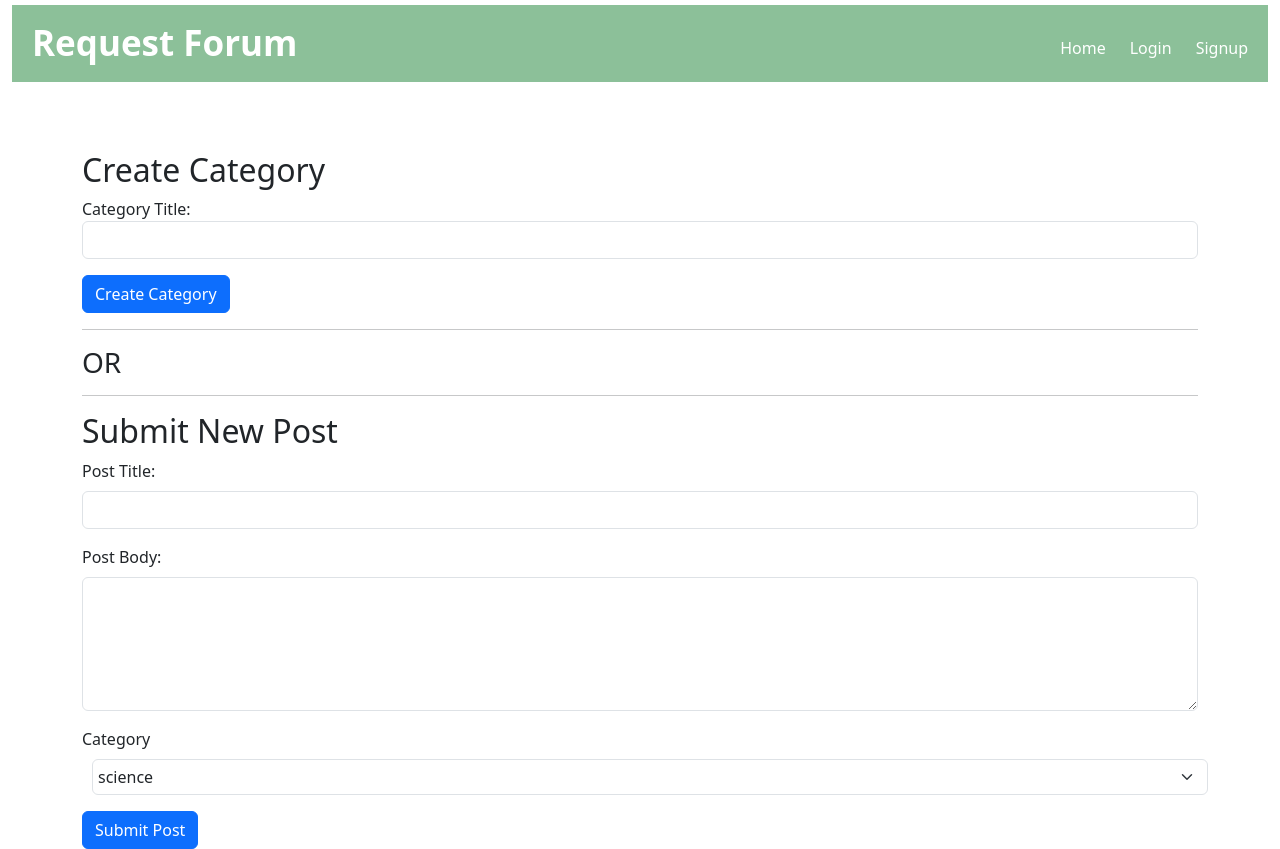
After one commit to alan22222/Request-forum-Agile-webDev, a Flask app: page /create in a window 1280 px wide. The commit adds this page. Run offline with Flask 3, Linux system fonts and the light colour scheme.

Commit message:
Updated Feature: Create category and posts within same page, using preexisting code. Additional update to navigation to reflect new create page structure.

```diff
--- a/website/app.py
+++ b/website/app.py
@@ -65,51 +65,49 @@ def logout():
 
 # Content Routes
 
-# Category Creation Page
-@app.route('/category', methods=['GET', 'POST'])
-def category():
-    # Category route implementation
+# Combined Category Creation and Post Submission Page
+@app.route('/create', methods=['GET', 'POST'])
+def create():
     if request.method == 'POST':
-        title = request.form.get('title')
-        if title:
-            new_category = Category(title=title)
-            db.session.add(new_category)
-            db.session.commit()
-            flash('Category added successfully!','success')
-            return redirect(url_for('home'))
-        else:
-            flash('The title  is required.','error')
+        # If the form is submitted for creating a new category
+        if 'new_category' in request.form:
+            title = request.form.get('title')
+            if title:
+                new_category = Category(title=title)
+                db.session.add(new_category)
+                db.session.commit()
+                flash('Category added successfully!', 'success')
 
-    return render_template('category.html',user=current_user)
+                # Redirect to the same page to clear form data and refresh
+                return redirect(url_for('create'))
+            else:
+                flash('The title is required.', 'error')
 
-# Post Submission Page
-@app.route('/question', methods=['GET', 'POST'])
-def question():
-    # Question route implementation
-    if request.method == 'POST':
-        title = request.form.get('title')
-        body = request.form.get('body')
-        category_ids = request.form.getlist('category')  # This should be the name of the input field for categories in your form.
+        # If the form is submitted for posting a new question
+        elif 'new_question' in request.form:
+            title = request.form.get('title')
+            body = request.form.get('body')
+            category_ids = request.form.getlist('category')
 
-        if not title or not body:
-            flash('both title and body are required.', 'error')
-            return redirect(url_for('question'))
+            if not title or not body:
+                flash('Both title and body are required.', 'error')
+            else:
+                new_question = Question(title=title, body=body, user_id=current_user.id)
+                db.session.add(new_question)
+                db.session.flush()
 
-        new_question = Question(title=title, body=body, user_id=current_user.id)
-        db.session.add(new_question)
-        db.session.flush()  # Ensure 'id' is available if needed before commit for newly created question.
+                if category_ids:
+                    categories = Category.query.filter(Category.id.in_(category_ids)).all()
+                    new_question.categories.extend(categories)
 
-        # Handle categories
-        if category_ids:
-            categories = Category.query.filter(Category.id.in_(category_ids)).all()
-            new_question.categories.extend(categories)
+                db.session.commit()
+                flash('Question submitted successfully!', 'success')
 
-        db.session.commit()
-        flash('Question submitted successfully!', 'success')
-        return redirect(url_for('home'))
+                # Redirect to the same page to clear form data and refresh
+                return redirect(url_for('create'))
 
     categories = Category.query.all()
-    return render_template('questiontemplate.html', categories=categories, user=current_user)
+    return render_template('create.html', categories=categories, user=current_user)
 
 # Feed View Page
 @app.route('/feed', methods=['GET', 'POST'])
--- /dev/null
+++ b/website/templates/create.html
@@ -0,0 +1,82 @@
+<!DOCTYPE html>
+<html lang="en">
+<head>
+    <meta charset="UTF-8">
+    <meta name="viewport" content="width=device-width, initial-scale=1.0">
+
+    <link rel= "stylesheet" type= "text/css" href= "{{ url_for('static',filename='style.css') }}">
+    <link href="https://cdn.jsdelivr.net/npm/bootstrap@5.3.0/dist/css/bootstrap.min.css" rel="stylesheet">
+
+
+
+    <title>Make a Post</title>
+</head>
+<body>
+    <header>
+        <nav>
+            <ul class="nav-bar">
+                <div class="logo"><a href="">Request Forum</a></div>
+            <input type="checkbox" id="check">
+            <span class="menu">
+                {%if user.is_authenticated%}
+                <li><a href="{{ url_for('home') }}">Home</a></li>
+                <li><a href="{{ url_for('feed') }}">Feed</a></li>
+                <li><a href="{{ url_for('create') }}">Create</a></li>
+                <li><a href="{{ url_for('logout') }}">Logout</a></li>
+
+                {% else %}
+                <li><a href="{{ url_for('home') }}">Home</a></li>
+                <li><a href="{{ url_for('login') }}">Login</a></li>
+                <li><a href="{{ url_for('signup') }}">Signup</a></li>
+
+                {% endif %}
+                <label for="check" class="close-menu"><i class="fas fa-times"></i></label>
+            </span>
+            <label for="check" class="open-menu"><i class="fas fa-bars"></i></label>
+
+            </ul>
+        </nav>
+    </header>
+
+    <div class="container mt-5">
+        <!-- Category Creation Form -->
+        <h2>Create Category</h2>
+        <form action="{{ url_for('create') }}" method="POST">
+            <div class="mb-3">
+                <label for="category_title">Category Title:</label>
+                <input type="text" class="form-control" id="category_title" name="title" required>
+            </div>
+            <button type="submit" class="btn btn-primary" name="new_category">Create Category</button>
+        </form>
+
+        <hr>
+        <h3 style="justify-content: center;">OR</h3>
+        <hr>
+
+        <!-- Post Submission Form -->
+        <h2>Submit New Post</h2>
+        <form action="{{ url_for('create') }}" method="POST">
+            <div class="mb-3">
+                <label for="post_title" class="form-label">Post Title:</label>
+                <input type="text" class="form-control" id="post_title" name="title" required>
+            </div>
+            <div class="mb-3">
+                <label for="post_body" class="form-label">Post Body:</label>
+                <textarea class="form-control" id="post_body" name="body" rows="5" required></textarea>
+            </div>
+            <!-- Category Selection -->
+            <div class="mb-3">
+                <label for="category" class="form-label">Category</label>
+                <select class="form-select" id="category" name="category">
+                    {% for category in categories %}
+                        <option id="category_{{ category.id }}" name="category" value="{{ category.id }}">{{ category.title }}</option>
+                    {% endfor %}
+                </select>
+            </div>
+            <button type="submit" class="btn btn-primary" name="new_question">Submit Post</button>
+        </form>
+    </div>
+
+    <script src="https://cdn.jsdelivr.net/npm/bootstrap@5.3.0/dist/js/bootstrap.bundle.min.js"></script>
+</body>
+</html>
--- a/website/templates/feed.html
+++ b/website/templates/feed.html
@@ -24,15 +24,14 @@
           <span class="menu">
             {%if user.is_authenticated%}
             <li><a href="{{ url_for('home') }}">Home</a></li>
-              <li><a href="{{ url_for('question') }}">Post</a></li>
             <li><a href="{{ url_for('feed') }}">Feed</a></li>
-              <li><a href="{{ url_for('category') }}">Category</a></li>
+            <li><a href="{{ url_for('create') }}">Create</a></li>
             <li><a href="{{ url_for('logout') }}">Logout</a></li>
 
             {% else %}
+            <li><a href="{{ url_for('home') }}">Home</a></li>
             <li><a href="{{ url_for('login') }}">Login</a></li>
             <li><a href="{{ url_for('signup') }}">Signup</a></li>
-              <li><a href="{{ url_for('feed') }}">Feed</a></li>
 
             {% endif %}
             <label for="check" class="close-menu"><i class="fas fa-times"></i></label>
--- a/website/templates/home.html
+++ b/website/templates/home.html
@@ -29,15 +29,14 @@
             <span class="menu">
                 {%if user.is_authenticated%}
                 <li><a href="{{ url_for('home') }}">Home</a></li>
-                <li><a href="{{ url_for('question') }}">Post</a></li>
                 <li><a href="{{ url_for('feed') }}">Feed</a></li>
-                <li><a href="{{ url_for('category') }}">Category</a></li>
+                <li><a href="{{ url_for('create') }}">Create</a></li>
                 <li><a href="{{ url_for('logout') }}">Logout</a></li>
 
                 {% else %}
+                <li><a href="{{ url_for('home') }}">Home</a></li>
                 <li><a href="{{ url_for('login') }}">Login</a></li>
                 <li><a href="{{ url_for('signup') }}">Signup</a></li>
-                <li><a href="{{ url_for('category') }}">Category</a></li>
 
                 {% endif %}
                 <label for="check" class="close-menu"><i class="fas fa-times"></i></label>
--- a/website/templates/login.html
+++ b/website/templates/login.html
@@ -19,15 +19,14 @@
             <span class="menu">
                 {%if user.is_authenticated%}
                 <li><a href="{{ url_for('home') }}">Home</a></li>
-                <li><a href="{{ url_for('question') }}">Post</a></li>
                 <li><a href="{{ url_for('feed') }}">Feed</a></li>
-                <li><a href="{{ url_for('category') }}">Category</a></li>
+                <li><a href="{{ url_for('create') }}">Create</a></li>
                 <li><a href="{{ url_for('logout') }}">Logout</a></li>
 
                 {% else %}
+                <li><a href="{{ url_for('home') }}">Home</a></li>
                 <li><a href="{{ url_for('login') }}">Login</a></li>
                 <li><a href="{{ url_for('signup') }}">Signup</a></li>
-                <li><a href="{{ url_for('category') }}">Category</a></li>
 
                 {% endif %}
                 <label for="check" class="close-menu"><i class="fas fa-times"></i></label>
--- a/website/templates/question_details.html
+++ b/website/templates/question_details.html
@@ -23,15 +23,14 @@
             <span class="menu">
                 {%if user.is_authenticated%}
                 <li><a href="{{ url_for('home') }}">Home</a></li>
-                <li><a href="{{ url_for('question') }}">Post</a></li>
                 <li><a href="{{ url_for('feed') }}">Feed</a></li>
-                <li><a href="{{ url_for('category') }}">Category</a></li>
+                <li><a href="{{ url_for('create') }}">Create</a></li>
                 <li><a href="{{ url_for('logout') }}">Logout</a></li>
 
                 {% else %}
+                <li><a href="{{ url_for('home') }}">Home</a></li>
                 <li><a href="{{ url_for('login') }}">Login</a></li>
                 <li><a href="{{ url_for('signup') }}">Signup</a></li>
-                <li><a href="{{ url_for('category') }}">Category</a></li>
 
                 {% endif %}
                 <label for="check" class="close-menu"><i class="fas fa-times"></i></label>
--- a/website/templates/signup.html
+++ b/website/templates/signup.html
@@ -30,15 +30,14 @@
           <span class="menu">
               {%if user.is_authenticated%}
               <li><a href="{{ url_for('home') }}">Home</a></li>
-              <li><a href="{{ url_for('question') }}">Post</a></li>
               <li><a href="{{ url_for('feed') }}">Feed</a></li>
-              <li><a href="{{ url_for('category') }}">Category</a></li>
+              <li><a href="{{ url_for('create') }}">Create</a></li>
               <li><a href="{{ url_for('logout') }}">Logout</a></li>
 
               {% else %}
+              <li><a href="{{ url_for('home') }}">Home</a></li>
               <li><a href="{{ url_for('login') }}">Login</a></li>
               <li><a href="{{ url_for('signup') }}">Signup</a></li>
-              <li><a href="{{ url_for('category') }}">Category</a></li>
 
               {% endif %}
               <label for="check" class="close-menu"><i class="fas fa-times"></i></label>
```
Also changed, not shown: website/templates/profile.html (added, +49 -0 lines). Lines whose indentation alone changed are shown as unchanged.
